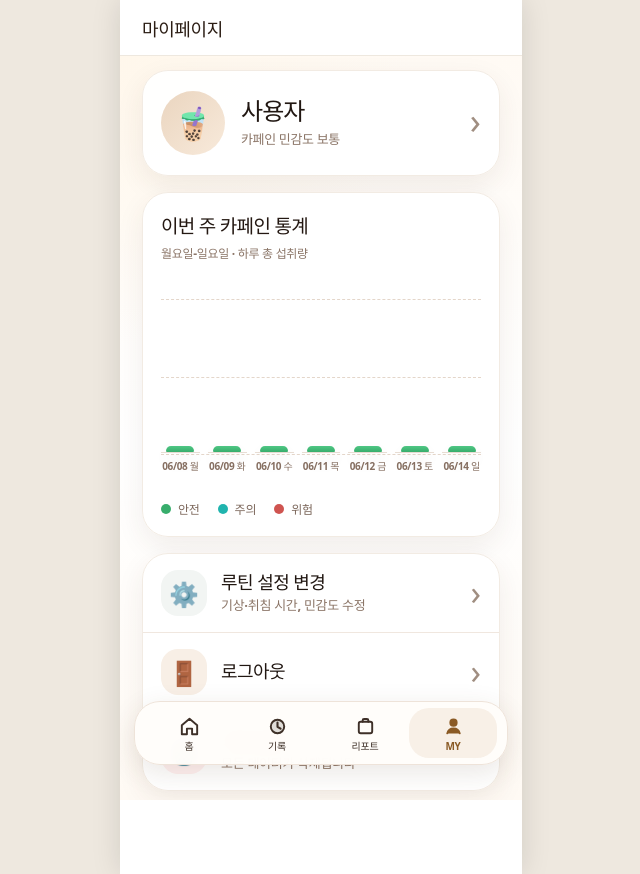
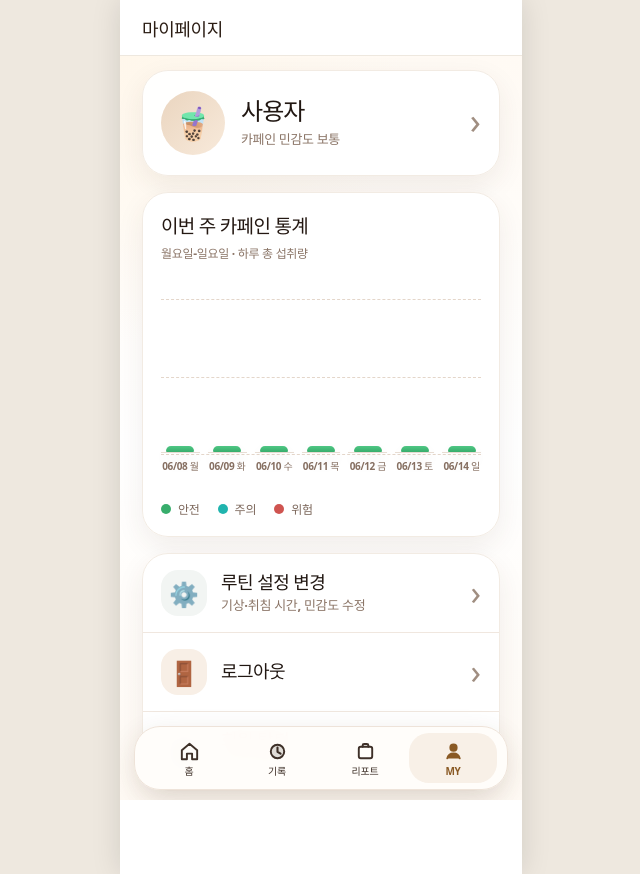
Before and after one commit to CaffZZZIP/Frontend, a React (Vite) app: page /my in a window 1280 px wide. Shown: the whole page, without its empty margins (319-959 px from the left). Built offline with nearby package versions, Linux system fonts and the light colour scheme; no server answers; a web font is replaced by a local one.

Commit message:
하단바  수정

```diff
--- a/src/components/layout/BottomNav/BottomNav.css
+++ b/src/components/layout/BottomNav/BottomNav.css
@@ -2,7 +2,7 @@
   position: absolute;
   left: 14px;
   right: 14px;
-  bottom: calc(35px + env(safe-area-inset-bottom));
+  bottom: calc(10px + env(safe-area-inset-bottom));
   height: 64px;
   padding: 6px 10px;
   box-sizing: border-box;
```
